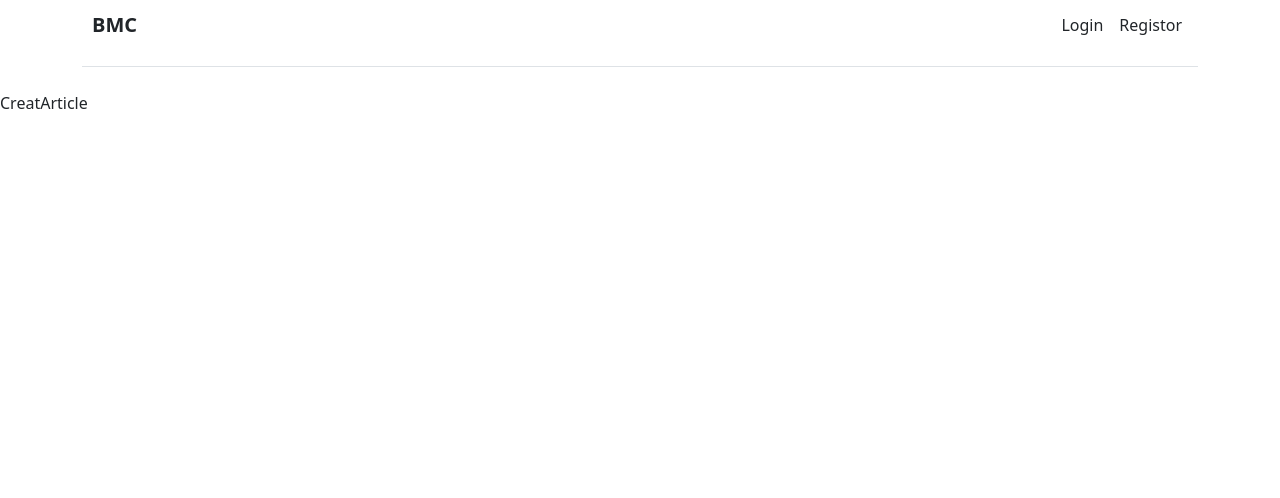
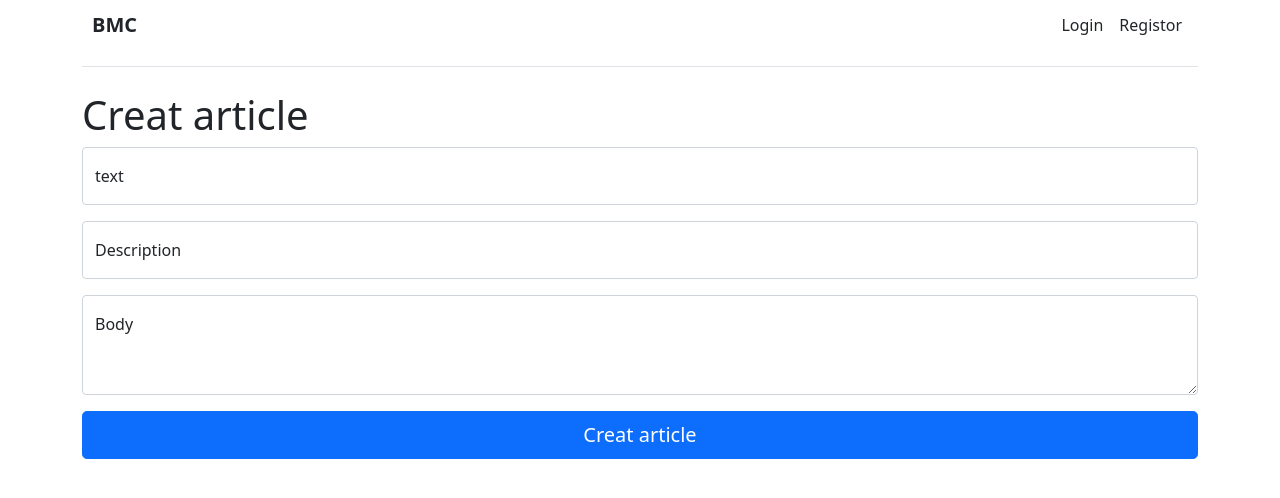
Before and after one commit to Boburjon247/vue, a Vue app: page /create-article in a window 1280 px wide. Shown: the top 498 px of the page. Built offline with nearby package versions, Linux system fonts and the light colour scheme; no server answers.

Commit message:
delete Api

```diff
--- a/src/components/ArticleCard.vue
+++ b/src/components/ArticleCard.vue
@@ -14,6 +14,9 @@
                          <div class="btn-group">
                               <button @click="navigation" type="button" class="btn btn-sm btn-outline-secondary">Read
                                    article</button>
+                              <button :disabled="isLoding" v-if="article.author.username == user.username"
+                                   @click="deleteArticle" type="button" class="btn btn-sm btn-outline-danger">Delete</button>
+
                          </div>
                          <small class="text-muted">{{ new Date(article.createdAt).toLocaleDateString('us') }}</small>
                     </div>
@@ -22,6 +25,7 @@
      </div>
 </template>
 <script>
+import { mapState } from 'vuex';
 export default {
      props: {
           article: {
@@ -29,9 +33,19 @@ export default {
                required: true
           }
      },
+     computed: {
+          ...mapState({
+               user: state => state.auth.user,
+               isLoding: state => state.articleHendel.isLoding
+          })
+     },
      methods: {
           navigation() {
                return this.$router.push(`/article/${this.article.slug}`)
+          },
+          deleteArticle() {
+               return this.$store.dispatch('deleteArticle', this.article.slug)
+               .then(()=>this.$store.dispatch('articles'))
           }
      },
 }
--- a/src/components/CreatArticle.vue
+++ /dev/null
@@ -1,13 +0,0 @@
-<template lang="html">
-     <div>
-          CreatArticle
-     </div>
-</template>
-<script>
-export default {
-
-}
-</script>
-<style lang="">
-
-</style>
--- a/src/components/index.js
+++ b/src/components/index.js
@@ -1,4 +1,3 @@
 export { default as Navbar } from './Navbar.vue'
 export { default as Register } from './Register.vue'
 export { default as Login } from './Login.vue'
-export { default as CreatArticle } from './CreatArticle.vue'
--- /dev/null
+++ b/src/modules/articleHendel.js
@@ -0,0 +1,45 @@
+import ArticleService from "@/service/articile"
+
+const state = {
+     isLoding: false
+}
+const mutations = {
+     createArticleStart() {
+          state.isLoding = true
+     },
+     createArticleSuccess() {
+          state.isLoding = false
+
+     },
+     createArticleFailer() {
+          state.isLoding = false
+
+     },
+}
+const actions = {
+     createArticle(context, article) {
+          return new Promise((resolve, reject) => {
+               context.commit('createArticleStart')
+               ArticleService.createArticle(article)
+                    .then(() => context.commit('createArticleSuccess'))
+                    .catch(() => context.commit('createArticleFailer'))
+          })
+     },
+     deleteArticle(context, slug) {
+          return new Promise((resolve, reject) => {
+               context.commit('createArticleStart')
+               ArticleService.deleteArticle(slug)
+                    .then(() => {
+                         context.commit('createArticleSuccess')
+                         resolve()
+                    })
+                    .catch(() => context.commit('createArticleFailer'))
+          })
+     },
+
+}
+export default {
+     state,
+     mutations,
+     actions,
+}
--- a/src/service/articile.js
+++ b/src/service/articile.js
@@ -5,6 +5,12 @@ const ArticleService = {
      },
      articleDelail(slug) {
           return axios.get(`/articles/${slug}`)
+     },
+     createArticle(article) {
+          return axios.post('/articles', { article: article })
+     },
+     deleteArticle(slug) {
+          return axios.delete(`/articles/${slug}`)
      }
 }
 export default ArticleService
--- a/src/store/index.js
+++ b/src/store/index.js
@@ -1,11 +1,12 @@
 import { createStore } from "vuex";
 import auth from '../modules/auth'
 import articles from '../modules/articles'
+import articleHendel from '../modules/articleHendel'
 const store = createStore({
      state: {},
      mutations: {},
      actions: {},
-     modules: { auth, articles },
+     modules: { auth, articles, articleHendel },
 })
 
 export default store
--- /dev/null
+++ b/src/ui-components/TextAre.vue
@@ -0,0 +1,23 @@
+<template>
+     <div class="form-floating mb-3">
+          <textarea style="height: 100px;" @input="updatedInput" :value="modelValue" :type="type" class="form-control"
+               :id="label" :placeholder="label"></textarea>
+          <label :for="label">{{ label }}</label>
+     </div>
+</template>
+<script>
+export default {
+     name: 'TextAre',
+     props: {
+          label: String,
+          type: String,
+          modelValue: [String, Number],
+     },
+     methods: {
+          updatedInput(e) {
+               this.$emit('update:modelValue', e.target.value)
+          },
+     }
+}
+</script>
+<style></style>
--- a/src/ui-components/index.js
+++ b/src/ui-components/index.js
@@ -1,3 +1,4 @@
 import Button from './Button.vue'
 import Input from './Input.vue'
-export default [Button, Input]
+import TextAre from './TextAre.vue'
+export default [Button, Input, TextAre]
--- a/src/views/CreatArticleView.vue
+++ b/src/views/CreatArticleView.vue
@@ -1,11 +1,41 @@
 <template lang="">
-     <div>
-          CreatArticle
+     <div class='container'>
+          <h1>Creat article</h1>
+          <form action="" @submit.prevent >
+               <Input v-model="title" :label="'text'" :type="'text'"></Input>
+               <Input v-model="description" :label="'Description'" :type="'text'"></Input>
+               <TextAre v-model="body" :label="'Body'" :type="'text'"></TextAre>
+               <Button  type="submit" :disabled="isLoding" @click="creatArticle"> Creat article </Button>
+          </form>
      </div>
 </template>
 <script>
+import { mapState } from 'vuex'
 export default {
-
+     data() {
+          return {
+               title: '',
+               description: '',
+               body: ''
+          }
+     },
+     methods: {
+          creatArticle() {
+               const article = {
+                    title: this.title,
+                    body: this.body,
+                    description: this.description,
+                    tagList: [],
+               }
+               this.$store.dispatch('createArticle', article)
+               this.$router.push('/')
+          }
+     },
+     computed: {
+          ...mapState({
+               isLoding: state => state.articleHendel.isLoding
+          })
+     }
 }
 </script>
 <style lang="">
```
